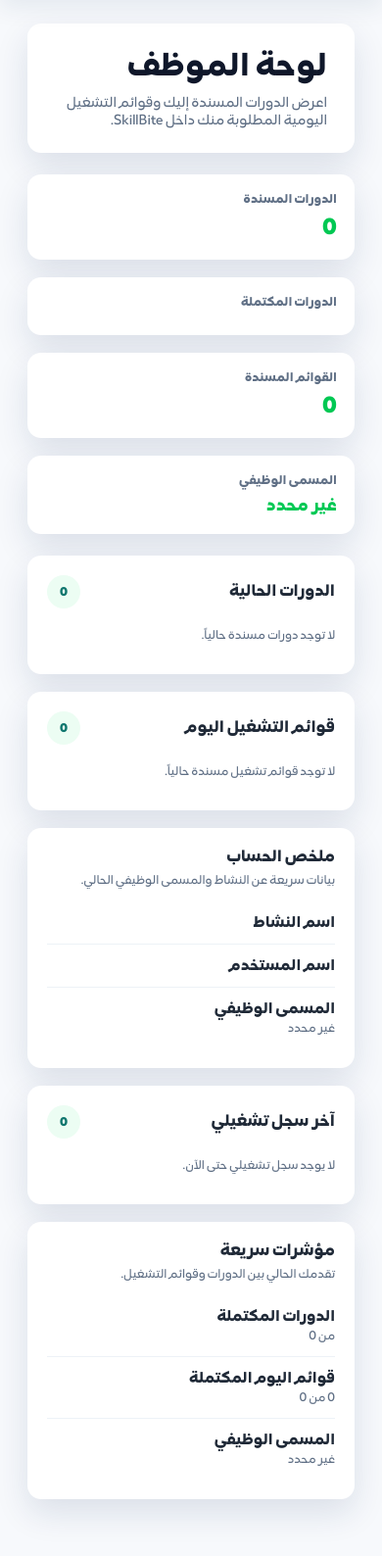
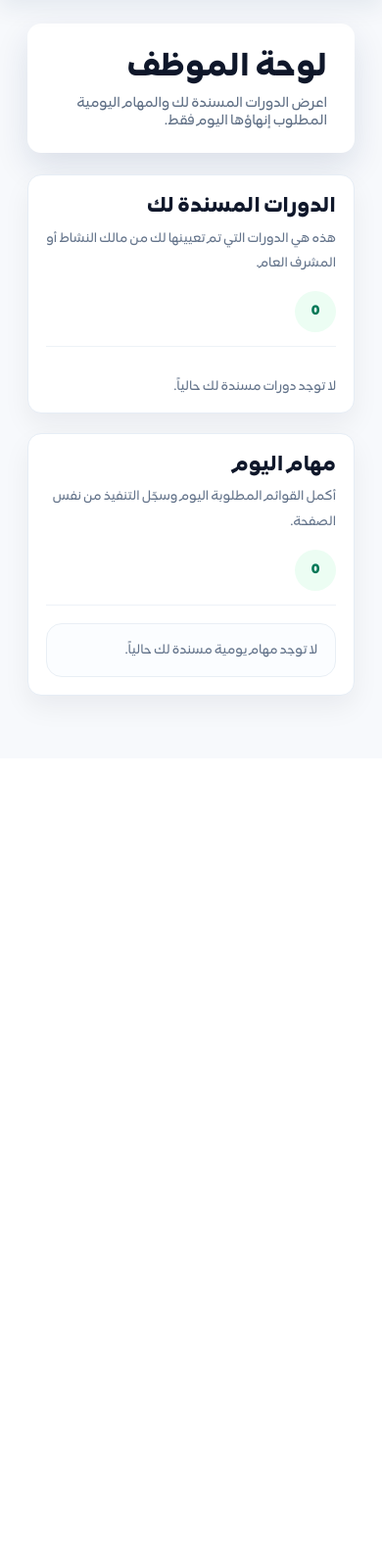
Before and after one commit to Akmoh1991/SkillBite, a Django app: template templates/accounts-templates/employee-dashboard.html in a window 390 px wide. Shown: the part 70-1658 px from the top of the page at 98% size. After the commit the page ends 798 px from the top, so only its background shows below. Run offline with Django 5.2, Linux system fonts and the light colour scheme; the template is opened without the code that fills it, so the values that code supplies are empty.

Commit message:
emp ui change

```diff
--- a/templates/accounts-templates/employee-dashboard.html
+++ b/templates/accounts-templates/employee-dashboard.html
@@ -2,149 +2,412 @@
 
 {% block page_title %}{{ business.name }} | لوحة الموظف{% endblock %}
 {% block hero_title %}لوحة الموظف{% endblock %}
-{% block hero_text %}اعرض الدورات المسندة إليك وقوائم التشغيل اليومية المطلوبة منك داخل SkillBite.{% endblock %}
+{% block hero_text %}اعرض الدورات المسندة لك والمهام اليومية المطلوب إنهاؤها اليوم فقط.{% endblock %}
 
 {% block content %}
 <style>
-  .employee-dashboard-content,
-  .employee-dashboard-section {
-    grid-template-columns: 1fr;
+  .employee-dashboard{
+    display:grid;
+    gap:20px;
+  }
+
+  .employee-dashboard-grid{
+    display:grid;
+    grid-template-columns:minmax(0, 1fr);
+    gap:20px;
+  }
+
+  .employee-dashboard .card{
+    padding:24px;
+    border:1px solid #e6edf5;
+    box-shadow:0 12px 28px rgba(15, 23, 42, .06);
+  }
+
+  .employee-dashboard .section-head{
+    display:flex;
+    align-items:flex-start;
+    justify-content:space-between;
+    gap:16px;
+    margin-bottom:18px;
+    padding-bottom:14px;
+    border-bottom:1px solid #edf2f7;
+  }
+
+  .employee-dashboard .section-head h2{
+    margin:0;
+    font-size:24px;
+    line-height:1.25;
+    color:#0f172a;
+  }
+
+  .employee-dashboard .section-head p{
+    margin:6px 0 0;
+    font-size:14px;
+    line-height:1.8;
+    color:#64748b;
+  }
+
+  .employee-dashboard .count-badge{
+    display:inline-flex;
+    align-items:center;
+    justify-content:center;
+    min-width:42px;
+    height:42px;
+    padding:0 14px;
+    border-radius:999px;
+    background:#ecfdf3;
+    color:#047857;
+    font-size:14px;
+    font-weight:700;
+  }
+
+  .employee-dashboard .list{
+    margin:0;
+    display:grid;
+    gap:14px;
+  }
+
+  .employee-dashboard .list li{
+    padding:18px;
+    border:1px solid #e9eff5;
+    border-radius:16px;
+    background:#fbfdff;
+  }
+
+  .employee-dashboard .row-head{
+    display:flex;
+    align-items:flex-start;
+    justify-content:space-between;
+    gap:12px;
+    margin-bottom:8px;
+  }
+
+  .employee-dashboard .row-head strong{
+    display:block;
+    font-size:18px;
+    color:#0f172a;
+  }
+
+  .employee-dashboard .meta{
+    font-size:14px;
+    line-height:1.9;
+    color:#64748b;
+  }
+
+  .employee-dashboard .course-link{
+    color:#0f172a;
+    text-decoration:none;
+  }
+
+  .employee-dashboard .course-link:hover{
+    color:#009624;
+  }
+
+  .employee-dashboard .pill{
+    display:inline-flex;
+    align-items:center;
+    justify-content:center;
+    padding:6px 12px;
+    border-radius:999px;
+    background:#ecfdf3;
+    color:#047857 !important;
+    font-size:13px;
+    font-weight:700;
+    white-space:nowrap;
+  }
+
+  .employee-dashboard .pill.is-muted{
+    background:#f1f5f9;
+    color:#475569 !important;
+  }
+
+  .employee-dashboard .muted{
+    padding:14px 0 0;
+    font-size:14px;
+    color:#64748b;
+  }
+
+  .employee-dashboard .employee-courses-grid{
+    display:grid;
+    grid-template-columns:repeat(3, minmax(0, 1fr));
+    gap:24px;
+  }
+
+  .employee-dashboard .employee-course-card{
+    background:#fff;
+    border:1px solid #e6ebf2;
+    border-radius:18px;
+    padding:24px;
+    box-shadow:0 1px 0 rgba(15, 23, 42, .02);
+    display:grid;
+    gap:18px;
+  }
+
+  .employee-dashboard .employee-course-image{
+    width:100%;
+    height:170px;
+    border-radius:14px;
+    object-fit:cover;
+    display:block;
+    background:#e5e7eb;
+  }
+
+  .employee-dashboard .employee-course-content{
+    display:grid;
+    gap:10px;
+  }
+
+  .employee-dashboard .employee-course-title{
+    margin:0;
+    font-size:20px;
+    line-height:1.25;
+    color:#1f2937;
+    font-weight:700;
+  }
+
+  .employee-dashboard .employee-course-description{
+    margin:0;
+    color:#6b7280;
+    font-size:15px;
+    line-height:1.6;
+    min-height:72px;
+  }
+
+  .employee-dashboard .employee-course-meta{
+    display:flex;
+    align-items:center;
+    gap:18px;
+    flex-wrap:wrap;
+    color:#7b8794;
+    font-size:14px;
+  }
+
+  .employee-dashboard .employee-course-meta-item{
+    display:inline-flex;
+    align-items:center;
+    gap:8px;
+  }
+
+  .employee-dashboard .employee-course-meta-icon{
+    width:16px;
+    text-align:center;
+    opacity:.8;
+  }
+
+  .employee-dashboard .employee-course-link{
+    min-height:56px;
+    border-radius:999px;
+    border:1px solid #e5e7eb;
+    display:inline-flex;
+    align-items:center;
+    justify-content:center;
+    text-decoration:none;
+    color:#111827;
+    font-size:16px;
+    font-weight:700;
+    background:#fff;
+  }
+
+  .employee-task{
+    display:grid;
+    gap:14px;
+  }
+
+  .employee-task-items{
+    display:grid;
+    gap:12px;
+  }
+
+  .employee-task-item{
+    display:flex;
+    align-items:flex-start;
+    gap:12px;
+    padding:14px 16px;
+    border:1px solid #d9e2ec;
+    border-radius:14px;
+    background:#fff;
+    cursor:pointer;
+  }
+
+  .employee-task-item input[type="checkbox"]{
+    width:20px;
+    height:20px;
+    margin:2px 0 0;
+    accent-color:#0f766e;
+    flex:0 0 auto;
+  }
+
+  .employee-task-item span{
+    font-size:15px;
+    line-height:1.8;
+    color:#0f172a;
+  }
+
+  .employee-task-notes{
+    width:100%;
+    min-height:100px;
+    box-sizing:border-box;
+    padding:14px 16px;
+    border:1px solid #cbd5e1;
+    border-radius:14px;
+    background:#fff;
+    font:inherit;
+    resize:vertical;
+  }
+
+  .employee-task-notes:focus{
+    outline:none;
+    border-color:#0f766e;
+    box-shadow:0 0 0 4px rgba(15, 118, 110, .12);
+  }
+
+  .employee-task-action{
+    display:flex;
+    justify-content:flex-start;
+  }
+
+  @media (max-width:1100px){
+    .employee-dashboard .employee-courses-grid{
+      grid-template-columns:repeat(2, minmax(0, 1fr));
+    }
+  }
+
+  @media (max-width:700px){
+    .employee-dashboard .card{
+      padding:18px;
+    }
+
+    .employee-dashboard .section-head,
+    .employee-dashboard .row-head{
+      flex-direction:column;
+      align-items:flex-start;
+    }
+
+    .employee-dashboard .section-head h2{
+      font-size:22px;
+    }
+
+    .employee-dashboard .employee-courses-grid{
+      grid-template-columns:1fr;
+    }
   }
 </style>
 
-<section class="stats">
-  <div class="stat-card">
-    <h4>الدورات المسندة</h4>
-    <span>{{ course_assignments|length }}</span>
-  </div>
-  <div class="stat-card">
-    <h4>الدورات المكتملة</h4>
-    <span>{{ completed_course_count }}</span>
-  </div>
-  <div class="stat-card">
-    <h4>القوائم المسندة</h4>
-    <span>{{ assigned_checklists|length }}</span>
-  </div>
-  <div class="stat-card">
-    <h4>المسمى الوظيفي</h4>
-    <span style="font-size:18px;">{{ employee_profile.job_title.name|default:"غير محدد" }}</span>
-  </div>
-</section>
+<div class="employee-dashboard">
+  <section class="employee-dashboard-grid">
+    <div class="card">
+      <div class="section-head">
+        <div>
+          <h2>الدورات المسندة لك</h2>
+          <p>هذه هي الدورات التي تم تعيينها لك من مالك النشاط أو المشرف العام.</p>
+        </div>
+        <span class="count-badge">{{ course_assignments|length }}</span>
+      </div>
 
-<section class="content-layout employee-dashboard-content">
-  <div class="layout-main">
+      <div class="employee-courses-grid">
+        {% for assignment in course_assignments|slice:":3" %}
+          <article class="employee-course-card">
+            <img
+              class="employee-course-image"
+              src="{{ assignment.course.card_image_url }}"
+              alt="{{ assignment.course.title }}"
+            >
+            <div class="employee-course-content">
+              <h3 class="employee-course-title">{{ assignment.course.title }}</h3>
+              <p class="employee-course-description">
+                {% if assignment.course.description %}
+                  {{ assignment.course.description|truncatechars:96 }}
+                {% else %}
+                  دورة عملية تحتوي على محتوى تدريبي منظم وخطوات واضحة للإنجاز والمتابعة.
+                {% endif %}
+              </p>
+              <div class="employee-course-meta">
+                <span class="employee-course-meta-item">
+                  <span class="employee-course-meta-icon">◌</span>
+                  {% if assignment.status == 'COMPLETED' %}
+                    <span>مكتملة</span>
+                  {% elif assignment.status == 'IN_PROGRESS' %}
+                    <span>قيد التنفيذ</span>
+                  {% else %}
+                    <span>جديدة</span>
+                  {% endif %}
+                </span>
+                <span class="employee-course-meta-item">
+                  <span class="employee-course-meta-icon">▥</span>
+                  <span>{{ assignment.course.estimated_minutes }} دقيقة</span>
+                </span>
+                <span class="employee-course-meta-item">
+                  <span class="employee-course-meta-icon">♦</span>
+                  <span>
+                    {% if assignment.assigned_by %}
+                      {{ assignment.assigned_by.get_full_name|default:assignment.assigned_by.username }}
+                    {% else %}
+                      الإدارة
+                    {% endif %}
+                  </span>
+                </span>
+              </div>
+              <a class="employee-course-link" href="{% url 'employee_course_view' assignment.id %}">
+                عرض تفاصيل الدورة
+              </a>
+            </div>
+          </article>
+        {% empty %}
+          <div class="muted">لا توجد دورات مسندة لك حالياً.</div>
+        {% endfor %}
+      </div>
+    </div>
+
     <div class="card">
-      <div class="list-head">
-        <h2>الدورات الحالية</h2>
-        <span class="list-count">{{ course_assignments|length }}</span>
+      <div class="section-head">
+        <div>
+          <h2>مهام اليوم</h2>
+          <p>أكمل القوائم المطلوبة اليوم وسجّل التنفيذ من نفس الصفحة.</p>
+        </div>
+        <span class="count-badge">{{ assigned_checklists|length }}</span>
       </div>
+
       <ul class="list">
-        {% for assignment in course_assignments|slice:":4" %}
+        {% for checklist in assigned_checklists %}
           <li>
-            <strong>
-              <a href="{% url 'employee_course_view' assignment.id %}" style="color:#0f172a; text-decoration:none;">
-                {{ assignment.course.title }}
-              </a>
-            </strong>
-            {% if assignment.status == 'COMPLETED' %}
-              <span class="pill">مكتملة</span>
-            {% elif assignment.status == 'IN_PROGRESS' %}
-              <span class="pill">قيد التنفيذ</span>
+            <div class="row-head">
+              <div>
+                <strong>{{ checklist.title }}</strong>
+              </div>
+              <div>
+                {% if checklist.id in today_completions %}
+                  <span class="pill">مكتملة اليوم</span>
+                {% else %}
+                  <span class="pill is-muted">مطلوبة اليوم</span>
+                {% endif %}
+              </div>
+            </div>
+
+            <div class="meta">{{ checklist.get_frequency_display }} | {{ checklist.items.count }} مهمة</div>
+
+            {% if checklist.id not in today_completions %}
+              <form class="employee-task" method="post" action="{% url 'employee_checklist_complete' checklist.id %}">
+                {% csrf_token %}
+                <div class="employee-task-items">
+                  {% for item in checklist.items.all %}
+                    <label class="employee-task-item">
+                      <input type="checkbox" name="item_ids" value="{{ item.id }}">
+                      <span>{{ item.title }}</span>
+                    </label>
+                  {% endfor %}
+                </div>
+                <textarea class="employee-task-notes" name="notes" placeholder="ملاحظات الوردية (اختياري)"></textarea>
+                <div class="employee-task-action">
+                  <button class="btn" type="submit">إكمال مهام اليوم</button>
+                </div>
+              </form>
             {% endif %}
-            <div class="meta">{{ assignment.course.estimated_minutes }} دقيقة{% if assignment.course.description %} | {{ assignment.course.description }}{% endif %}</div>
           </li>
         {% empty %}
-          <li class="muted">لا توجد دورات مسندة حالياً.</li>
+          <li class="muted">لا توجد مهام يومية مسندة لك حالياً.</li>
         {% endfor %}
       </ul>
     </div>
-  </div>
-
-  <div class="layout-side">
-    <div class="card">
-      <div class="list-head">
-        <h2>قوائم التشغيل اليوم</h2>
-        <span class="list-count">{{ assigned_checklists|length }}</span>
-      </div>
-      <ul class="list">
-        {% for checklist in assigned_checklists|slice:":4" %}
-          <li>
-            <strong>{{ checklist.title }}</strong>
-            {% if checklist.id in today_completions %}
-              <span class="pill">مكتملة اليوم</span>
-            {% endif %}
-            <div class="meta">{{ checklist.get_frequency_display }} | {{ checklist.items.count }} عنصر</div>
-          </li>
-        {% empty %}
-          <li class="muted">لا توجد قوائم تشغيل مسندة حالياً.</li>
-        {% endfor %}
-      </ul>
-    </div>
-
-    <div class="card">
-      <div class="card-intro">
-        <div>
-          <h2>ملخص الحساب</h2>
-          <p>بيانات سريعة عن النشاط والمسمى الوظيفي الحالي.</p>
-        </div>
-      </div>
-      <ul class="list">
-        <li>
-          <strong>اسم النشاط</strong><br>
-          <span class="meta">{{ business.name }}</span>
-        </li>
-        <li>
-          <strong>اسم المستخدم</strong><br>
-          <span class="meta">{{ request.user.username }}</span>
-        </li>
-        <li>
-          <strong>المسمى الوظيفي</strong><br>
-          <span class="meta">{{ employee_profile.job_title.name|default:"غير محدد" }}</span>
-        </li>
-      </ul>
-    </div>
-  </div>
-</section>
-
-<section class="section employee-dashboard-section">
-  <div class="card">
-    <div class="list-head">
-      <h2>آخر سجل تشغيلي</h2>
-      <span class="list-count">{{ recent_checklist_completions|length }}</span>
-    </div>
-    <ul class="list">
-      {% for completion in recent_checklist_completions %}
-        <li>
-          <strong>{{ completion.checklist.title }}</strong><br>
-          <span class="meta">{{ completion.completed_for }}{% if completion.notes %} | {{ completion.notes }}{% endif %}</span>
-        </li>
-      {% empty %}
-        <li class="muted">لا يوجد سجل تشغيلي حتى الآن.</li>
-      {% endfor %}
-    </ul>
-  </div>
-
-  <div class="card">
-    <div class="card-intro">
-      <div>
-        <h2>مؤشرات سريعة</h2>
-        <p>تقدمك الحالي بين الدورات وقوائم التشغيل.</p>
-      </div>
-    </div>
-    <ul class="list">
-      <li>
-        <strong>الدورات المكتملة</strong><br>
-        <span class="meta">{{ completed_course_count }} من {{ course_assignments|length }}</span>
-      </li>
-      <li>
-        <strong>قوائم اليوم المكتملة</strong><br>
-        <span class="meta">{{ today_completions|length }} من {{ assigned_checklists|length }}</span>
-      </li>
-      <li>
-        <strong>المسمى الوظيفي</strong><br>
-        <span class="meta">{{ employee_profile.job_title.name|default:"غير محدد" }}</span>
-      </li>
-    </ul>
-  </div>
-</section>
+  </section>
+</div>
 {% endblock %}
```
